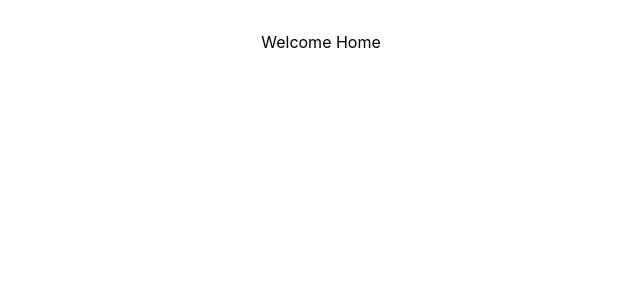
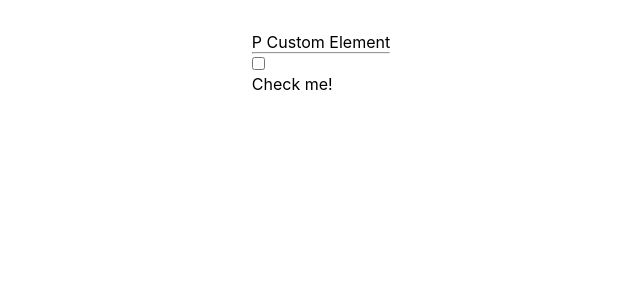
Before and after one commit to hopeinjavascript/poc-or-utils, a React (Create React App) app: page / in a window 1280 px wide. Shown: the top 300 px of the page, without its empty margins (319-959 px from the left). Built offline with nearby package versions, Linux system fonts and the light colour scheme.

Commit message:
feat: add compound-component

```diff
--- a/src/App.js
+++ b/src/App.js
@@ -1,11 +1,10 @@
 import './App.css';
+import CompoundComponent from './components/CompoundComponent/CompoundComponent';
 
 function App() {
   return (
     <div className="app">
-      <header>
-        <p>Welcome Home</p>
-      </header>
+      <CompoundComponent />
     </div>
   );
 }
--- /dev/null
+++ b/src/components/CompoundComponent/CompoundComponent.jsx
@@ -0,0 +1,132 @@
+import React from 'react';
+
+// helpers
+function throwError(msg) {
+  throw new Error(' -- ' + msg);
+}
+
+// context
+const CheckboxContext = React.createContext(null);
+
+const CheckboxContextProvider = ({ children }) => {
+  const [checked, setChecked] = React.useState(false);
+  return (
+    <CheckboxContext.Provider value={{ checked, setChecked }}>
+      {children}
+    </CheckboxContext.Provider>
+  );
+};
+
+const useCheckboxContext = () => React.useContext(CheckboxContext);
+
+// components
+const CheckboxWrapper = ({ children }) => {
+  // const [checked, setChecked] = React.useState(false);
+
+  /* 1.
+  // React.children only iterate onr-level deep
+  const allChildren = React.Children.map(children, (child) => {
+    console.count(child);
+
+    // whitelisting of elements
+    if (child.type !== Label && child.type !== CheckboxInput) {
+      return null;
+      // throwError(
+      // `No DOM or custom element supported other than <Label/> and <CheckboxInput/>`
+      // );
+    }
+
+    const clonedChild = React.cloneElement(child, { checked, setChecked });
+    return clonedChild;
+  });
+
+  return allChildren;
+  */
+
+  /* 2. */
+
+  return <CheckboxContextProvider> {children} </CheckboxContextProvider>;
+};
+
+//prolly name it as CheckboxLabel
+const Label = ({ children }) => {
+  // const checkboxContext = React.useContext(CheckboxContext);
+  const checkboxContext = useCheckboxContext();
+
+  if (!checkboxContext) {
+    throwError(
+      'Label should be called from <CheckboxWrapper/> component only!'
+    );
+  }
+
+  const { checked, setChecked } = checkboxContext;
+  console.log({ checked });
+
+  return (
+    <label onClick={() => setChecked((prevState) => !prevState)}>
+      {children ?? (checked ? 'Checked' : 'Unchecked')}
+    </label>
+  );
+};
+
+const CheckboxLabel = Label;
+
+const CheckboxInput = () => {
+  // const [_checked, _setChecked] = React.useState(!!checked); // !!undefined
+
+  // const checkboxContext = React.useContext(CheckboxContext);
+  const checkboxContext = useCheckboxContext();
+
+  if (!checkboxContext) {
+    throwError(
+      'CheckboxInput should be called from <CheckboxWrapper/> component only!'
+    );
+  }
+
+  const { checked, setChecked } = checkboxContext;
+
+  return (
+    <input
+      type="checkbox"
+      checked={checked}
+      onChange={() => setChecked((prevState) => !prevState)}
+      // checked={_checked}
+      // onChange={(e) => {
+      //   _setChecked(e.target.checked);
+      //   if (setChecked) {
+      //     setChecked(e.target.checked);
+      //   }
+      // }}
+    />
+  );
+};
+
+const P = ({ children }) => <p> {children} </p>;
+
+export default function App() {
+  return (
+    <div className="App">
+      <CheckboxWrapper>
+        {/* <p> Paragraph </p> */}
+        <P> P Custom Element </P>
+        <hr />
+        <div>
+          <CheckboxInput />
+        </div>
+        {/* <br /> */}
+        {/* React.children only iterate onr-level deep, so we use Context API which injects values down the tree at any level */}
+        {/* Notice how our custom checkbox components are nested and are still be able to preserve the state and be related/compounded to one another */}
+        <div>
+          <p>
+            {/* <P> P Custom Element </P> */}
+            <CheckboxLabel>Check me!</CheckboxLabel>
+          </p>
+        </div>
+      </CheckboxWrapper>
+    </div>
+  );
+
+  // return <Label>Hey</Label>;
+
+  // return <CheckboxInput />;
+}
```
